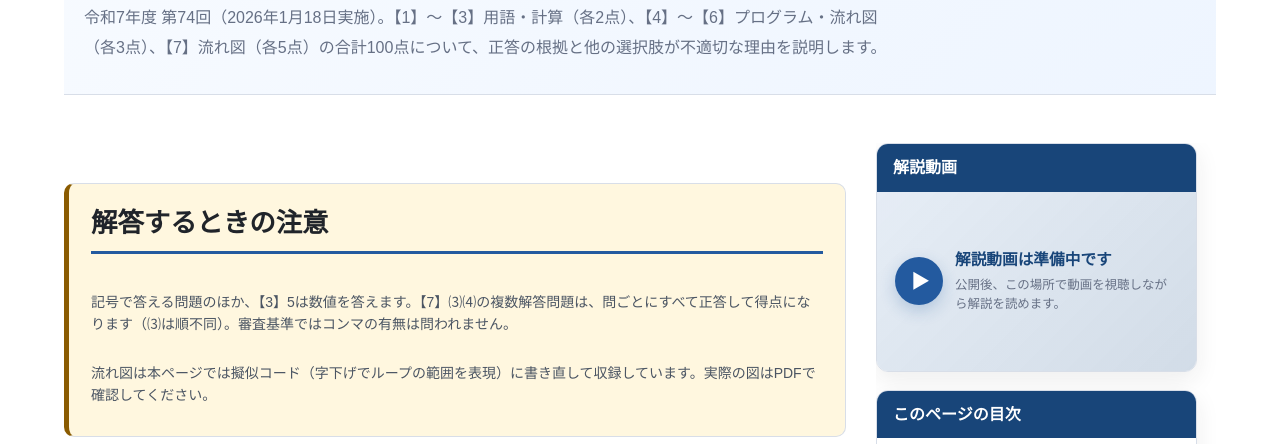
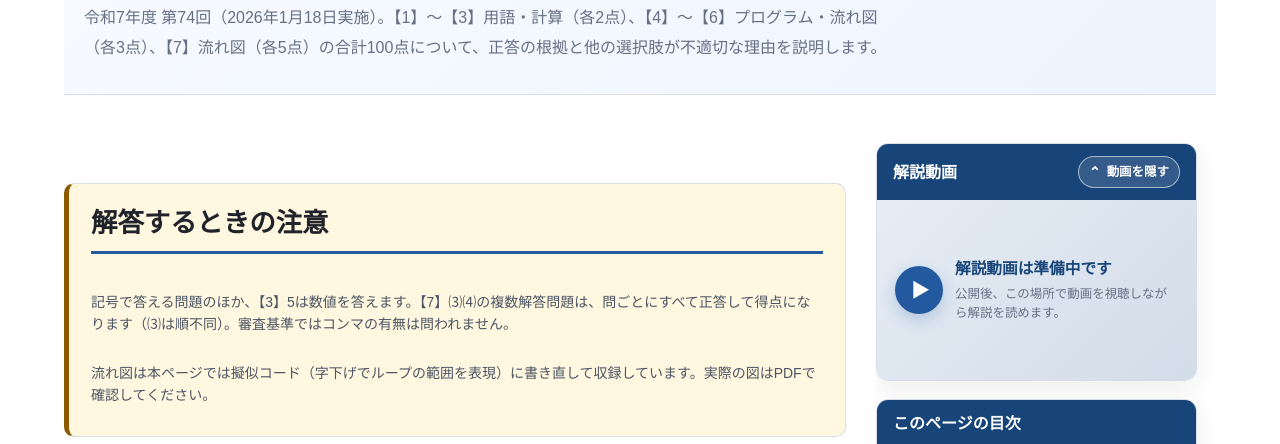
Before and after one commit to aaa865811/ZENSHO, a plain HTML site: page explanation_pastexams/information-programming/programming-74.html in a window 1280 px wide. Shown: the part 289-733 px from the top of the page. Drawn offline with Linux system fonts and the light colour scheme; a web font is replaced by a local one.

Commit message:
Add files via upload

```diff
--- a/explanation_pastexams/information-programming/programming-74.html
+++ b/explanation_pastexams/information-programming/programming-74.html
@@ -831,15 +831,31 @@
             </section>
           </main>
           <aside aria-label="解説動画とページ内目次" class="exam-learning-aside">
-            <section aria-labelledby="exam-video-title" class="exam-video-panel">
-              <h2 id="exam-video-title">解説動画</h2>
-              <!-- 動画完成後、このプレースホルダーを .exam-video-frame の iframe に差し替えます。 -->
+            <section aria-labelledby="exam-video-title" class="exam-video-panel" id="examVideoPanel">
+              <h2 class="exam-video-panel__heading" id="exam-video-title">
+                <span>解説動画</span>
+                <button aria-controls="examVideoContent" aria-expanded="true" class="exam-video-toggle"
+                  id="examVideoToggle" type="button">
+                  <span aria-hidden="true" class="exam-video-toggle__icon">⌃</span>
+                  <span class="exam-video-toggle__label">動画を隠す</span>
+                </button>
+              </h2>
+              <div class="exam-video-body" id="examVideoContent">
+                <!-- 動画完成後 削除 -->
                 <div aria-label="解説動画は準備中です" class="exam-video-placeholder" role="img">
                   <span aria-hidden="true" class="exam-video-placeholder__icon">▶</span>
                   <span class="exam-video-placeholder__text">
                     <strong>解説動画は準備中です</strong>
                     <span>公開後、この場所で動画を視聴しながら解説を読めます。</span>
                   </span>
+                </div>
+                <!--　ここまで　-->
+                <!-- 動画完成後　コメントアウト外す
+                <iframe class="exam-video-frame" src="https://www.youtube.com/embed/動画ID" title="第73回 情報処理検定 1級プログラミング 解説動画"
+                  allow="accelerometer; autoplay; clipboard-write; encrypted-media; gyroscope; picture-in-picture; web-share"
+                  referrerpolicy="strict-origin-when-cross-origin" allowfullscreen>
+                </iframe>
+                  ここまで-->
               </div>
             </section>
             <nav aria-labelledby="exam-toc-title" class="exam-desktop-toc">
```
Also changed, not shown: explanation_pastexams/index.html (+3 -0 lines), explanation_pastexams/information-programming/programming-73.html (+12 -2 lines). Lines whose indentation alone changed are shown as unchanged.
